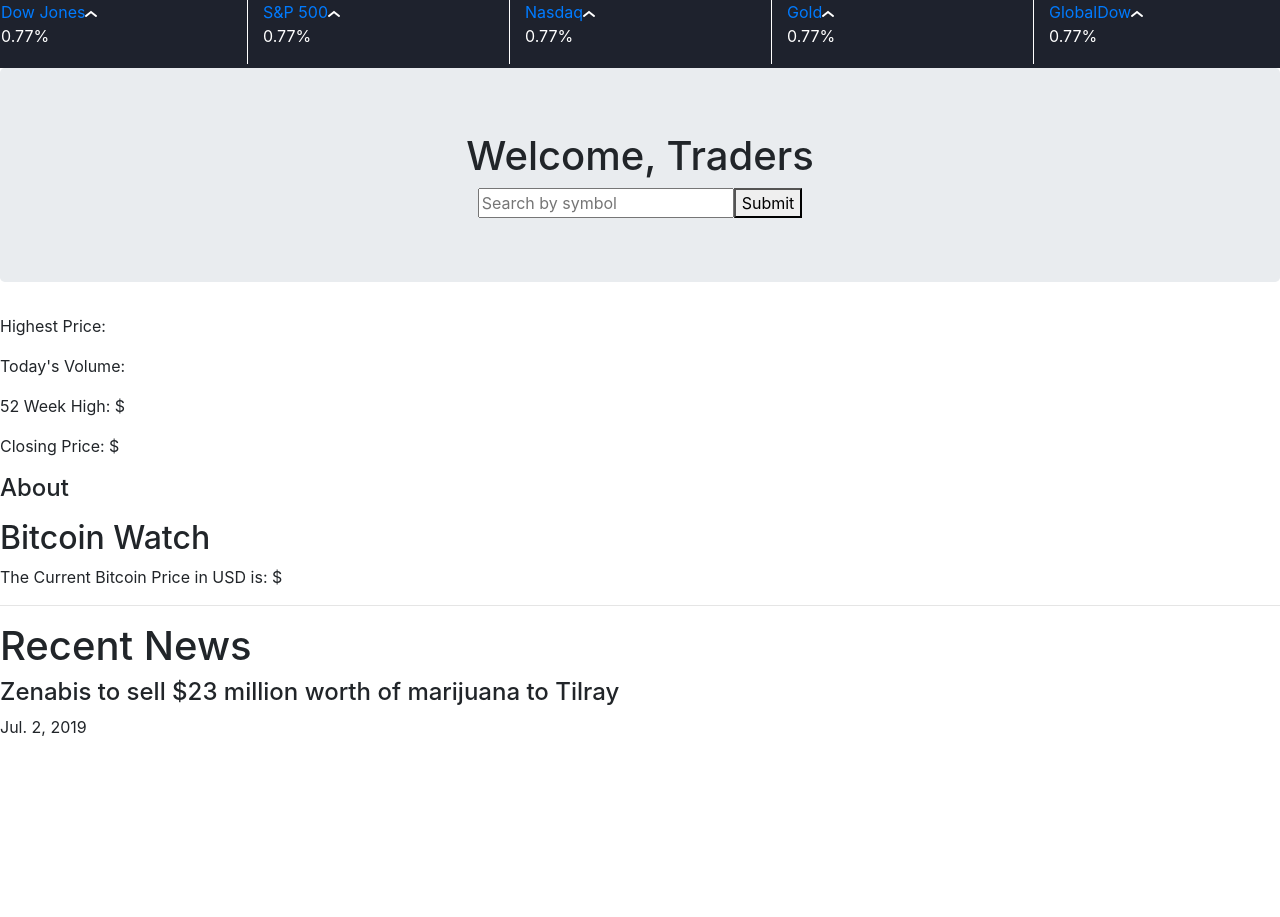
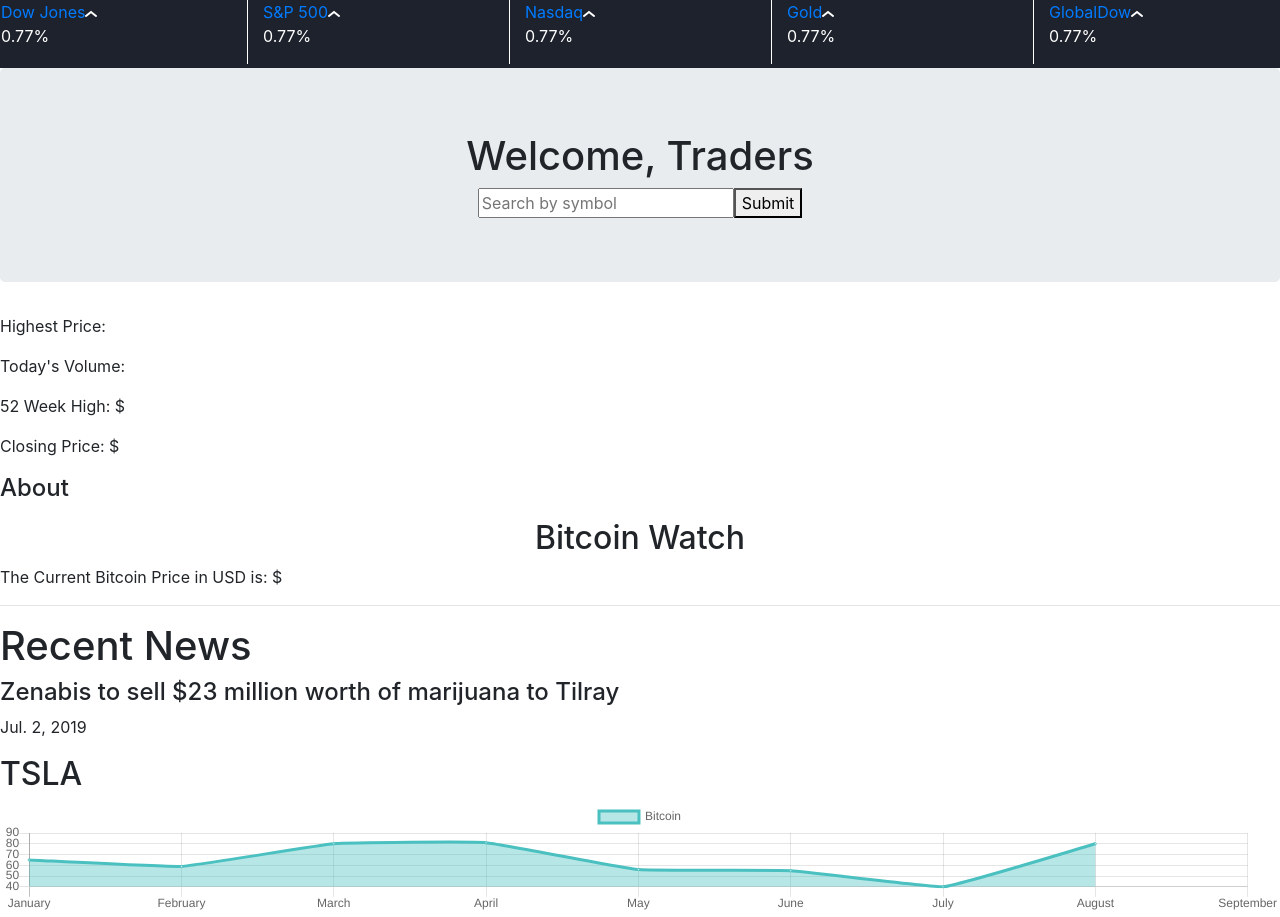
Before and after one commit to tonyc417/crypto-wallet, a React (Create React App) app: page / in a window 1280 px wide. Before the commit the page ends 800 px from the top, so only its background shows below. Built offline with nearby package versions, Linux system fonts and the light colour scheme; no server answers.

Commit message:
added charts

```diff
--- a/package.json
+++ b/package.json
@@ -3,7 +3,10 @@
   "version": "0.1.0",
   "private": true,
   "dependencies": {
+    "chart.js": "^2.8.0",
+    "frappe-charts": "^1.2.3",
     "react": "^16.8.6",
+    "react-chartjs-2": "^2.7.6",
     "react-dom": "^16.8.6",
     "react-scripts": "^3.0.1"
   },
--- a/src/App.css
+++ b/src/App.css
@@ -14,6 +14,15 @@
 
 .tickerSymbol {
   height: 8px;
+}
+
+#bitCoin {
+  text-align: center;
+}
+
+.stockChart {
+  height: 40%;
+
 }
 
 .App-logo {
--- a/src/App.js
+++ b/src/App.js
@@ -3,6 +3,7 @@
 import Bitcoin from './components/bitcoin';
 import Navbar from './components/Navbar';
 import News from './components/news';
+import Line from './components/line';
 import './App.css';
 
 const App = () => {
@@ -59,6 +60,7 @@
         volume={ticker.latestVolume} high={ticker.week52High} closing={ticker.close}/>
       <Bitcoin priceBit={total.rate} />
       <News />
+      <Line />
     </div>
   );
 }
--- a/src/components/bitcoin.js
+++ b/src/components/bitcoin.js
@@ -3,7 +3,7 @@
 const Bit = ({priceBit}) => {
     return(
         <div>
-            <h2>Bitcoin Watch</h2>
+            <h2 id="bitCoin">Bitcoin Watch</h2>
             <p>The Current Bitcoin Price in USD is: ${priceBit} </p>
             <hr></hr>
         </div>
--- /dev/null
+++ b/src/components/line.js
@@ -0,0 +1,40 @@
+import React from 'react';
+import {Line} from 'react-chartjs-2';
+
+const lineChart = () => {
+    const data = {
+        labels: ['January', 'February', 'March', 'April', 'May', 'June', 'July', 'August', 'September'],
+        datasets: [
+            {
+              label: 'Bitcoin',
+              fill: true,
+              lineTension: 0.1,
+              backgroundColor: 'rgba(75,192,192,0.4)',
+              borderColor: 'rgba(75,192,192,1)',
+              borderCapStyle: 'butt',
+              borderDash: [],
+              borderDashOffset: 0.0,
+              borderJoinStyle: 'miter',
+              pointBorderColor: 'rgba(75,192,192,1)',
+              pointBackgroundColor: '#fff',
+              pointBorderWidth: 1,
+              pointHoverRadius: 5,
+              pointHoverBackgroundColor: 'rgba(75,192,192,1)',
+              pointHoverBorderColor: 'rgba(220,220,220,1)',
+              pointHoverBorderWidth: 2,
+              pointRadius: 1,
+              pointHitRadius: 10,
+              data: [65, 59, 80, 81, 56, 55, 40, 80]
+            }
+          ]
+    };
+
+    return(
+        <div>
+            <h2>TSLA</h2>
+            <Line data={data} width={30} height={70} options={{ maintainAspectRatio: false}} />
+        </div>
+    )
+};
+
+export default lineChart;
```
Also changed, not shown: 2 other files (tests, documents, lock files or other folders).
